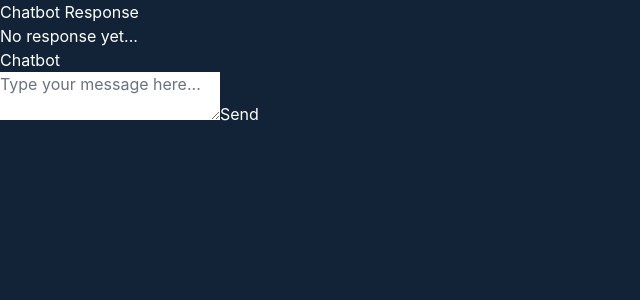
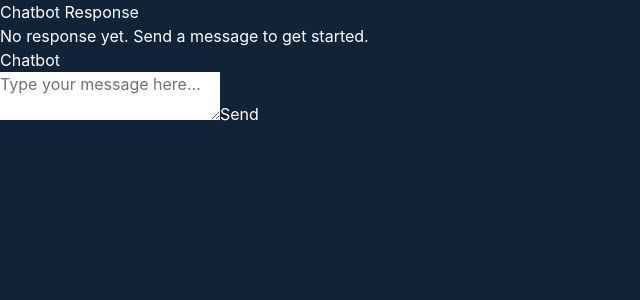
Before and after one commit to tarunagarwal1981/vessel-iq, a Next.js app: page / in a window 1280 px wide. Shown: the top 300 px of the page, without its empty margins (0-640 px from the left). Built offline with nearby package versions, Linux system fonts and the light colour scheme.

Commit message:
Update page.tsx

```diff
--- a/src/app/page.tsx
+++ b/src/app/page.tsx
@@ -10,12 +10,16 @@ export default function Home() {
     <div className="flex min-h-screen bg-[#132337]">
       <div className="w-8/12 p-8">
         <h2 className="text-2xl font-semibold text-white mb-6">Chatbot Response</h2>
-        <div className="bg-[#1a2a3d] p-6 rounded-lg text-white min-h-[200px] whitespace-pre-wrap">
-          {response || "No response yet..."}
+        <div className="bg-[#1a2a3d] p-6 rounded-lg text-white shadow-lg min-h-[200px]">
+          {response ? (
+            <div className="whitespace-pre-wrap">{response}</div>
+          ) : (
+            <div className="text-gray-400 italic">No response yet. Send a message to get started.</div>
+          )}
         </div>
       </div>
 
-      <div className="w-4/12 bg-[#1f4068] p-8">
+      <div className="w-4/12 bg-[#1f4068] p-8 shadow-xl">
         <h2 className="text-2xl font-semibold text-white mb-6">Chatbot</h2>
         <Chat setResponse={setResponse} />
       </div>
```
